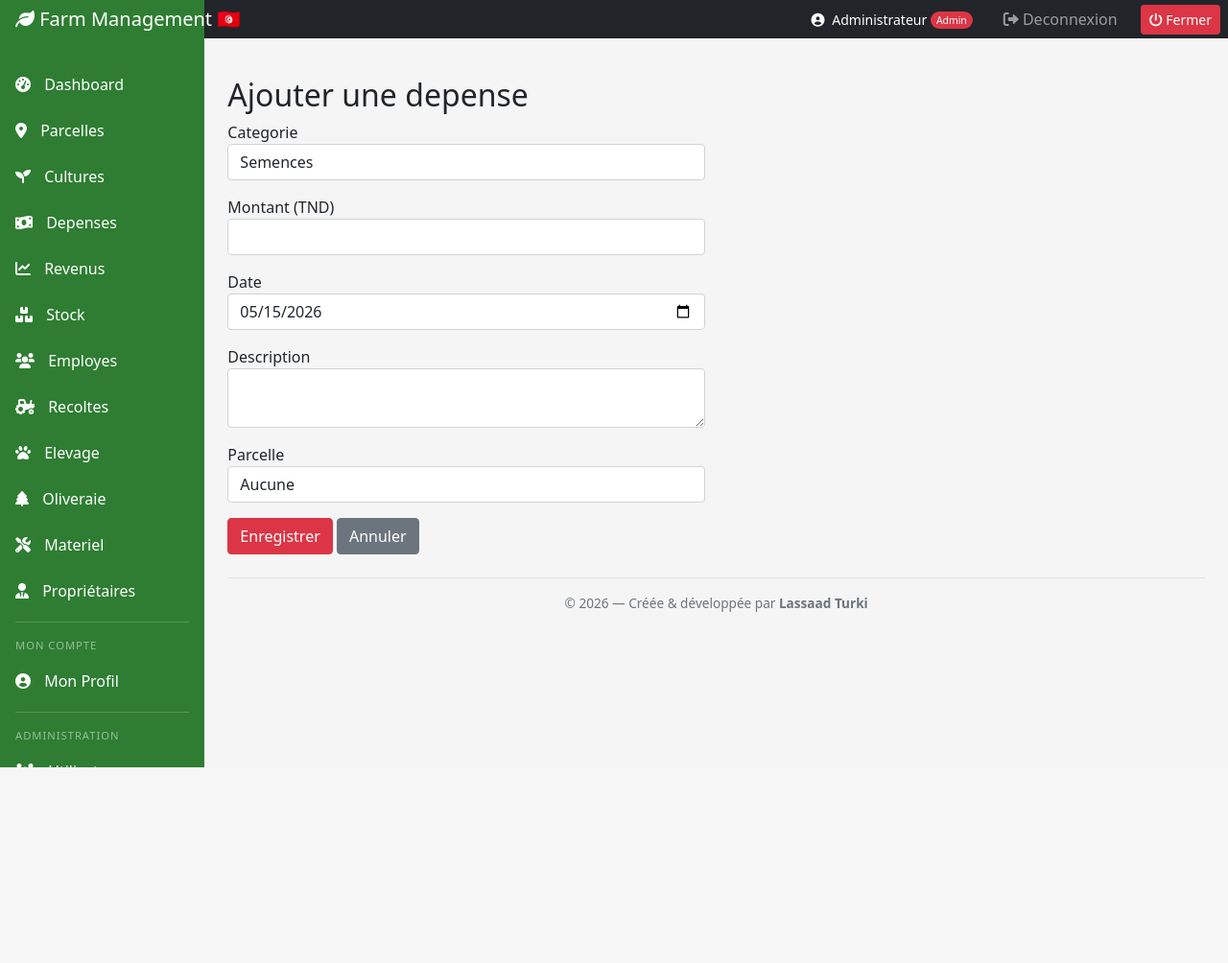
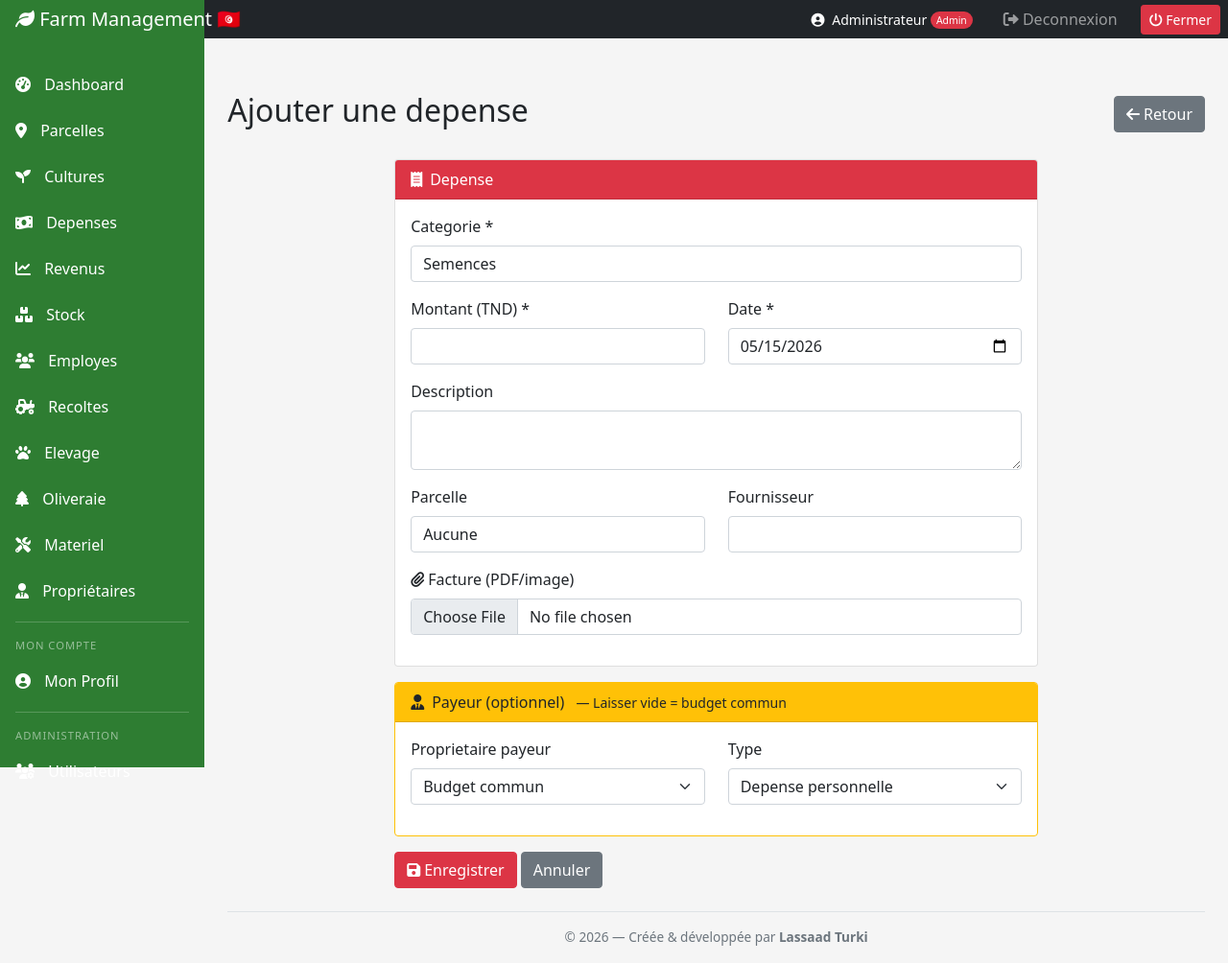
Before and after one commit to assaadturki/elhenchir, a Flask app: page /expenses/create in a window 1280 px wide. Shown: the whole page at 96% size. Before the commit the page ends 800 px from the top, so only its background shows below. Run offline with Flask 3, Linux system fonts and the light colour scheme; a user stored in the database is signed in.

Commit message:
Add files via upload

```diff
--- a/templates/expenses/create.html
+++ b/templates/expenses/create.html
@@ -1,22 +1,87 @@
 {% extends "base.html" %}
 {% block content %}
-<h2>Ajouter une depense</h2>
+<div class="d-flex justify-content-between align-items-center pt-3 pb-2 mb-3">
+    <h2>Ajouter une depense</h2>
+    <a href="{{ url_for('expenses') }}" class="btn btn-secondary"><i class="fas fa-arrow-left"></i> Retour</a>
+</div>
+
 <div class="row">
-    <div class="col-md-6">
-        <form method="POST">
-            <div class="mb-3"><label>Categorie</label>
-                <select name="categorie" class="form-control" required>
-                    {% for cat in categories %}<option value="{{ cat }}">{{ cat }}</option>{% endfor %}
-                </select>
+    <div class="col-md-8 mx-auto">
+        <form method="POST" enctype="multipart/form-data">
+
+        <div class="card mb-3">
+            <div class="card-header bg-danger text-white"><i class="fas fa-receipt me-2"></i>Depense</div>
+            <div class="card-body">
+                <div class="mb-3">
+                    <label class="form-label">Categorie *</label>
+                    <select name="categorie" class="form-control" required>
+                        {% for cat in categories %}<option value="{{ cat }}">{{ cat }}</option>{% endfor %}
+                    </select>
+                </div>
+                <div class="row">
+                    <div class="col-md-6 mb-3">
+                        <label class="form-label">Montant (TND) *</label>
+                        <input type="number" step="0.001" name="montant_tnd" class="form-control" required>
+                    </div>
+                    <div class="col-md-6 mb-3">
+                        <label class="form-label">Date *</label>
+                        <input type="date" name="date_depense" class="form-control" value="{{ now.strftime('%Y-%m-%d') }}" required>
+                    </div>
+                </div>
+                <div class="mb-3">
+                    <label class="form-label">Description</label>
+                    <textarea name="description" class="form-control"></textarea>
+                </div>
+                <div class="row">
+                    <div class="col-md-6 mb-3">
+                        <label class="form-label">Parcelle</label>
+                        <select name="parcelle_id" class="form-control">
+                            <option value="">Aucune</option>
+                            {% for plot in plots %}<option value="{{ plot.id }}">{{ plot.nom }}</option>{% endfor %}
+                        </select>
+                    </div>
+                    <div class="col-md-6 mb-3">
+                        <label class="form-label">Fournisseur</label>
+                        <input type="text" name="fournisseur" class="form-control">
+                    </div>
+                </div>
+                <div class="mb-3">
+                    <label class="form-label"><i class="fas fa-paperclip me-1"></i>Facture (PDF/image)</label>
+                    <input type="file" name="facture" class="form-control" accept=".pdf,.jpg,.png,.jpeg">
+                </div>
             </div>
-            <div class="mb-3"><label>Montant (TND)</label><input type="number" step="0.001" name="montant_tnd" class="form-control" required></div>
-            <div class="mb-3"><label>Date</label><input type="date" name="date_depense" class="form-control" value="{{ now.strftime('%Y-%m-%d') }}" required></div>
-            <div class="mb-3"><label>Description</label><textarea name="description" class="form-control"></textarea></div>
-            <div class="mb-3"><label>Parcelle</label>
-                <select name="parcelle_id" class="form-control"><option value="">Aucune</option>{% for plot in plots %}<option value="{{ plot.id }}">{{ plot.nom }}</option>{% endfor %}</select>
+        </div>
+
+        <!-- PROPRIETAIRE PAYEUR -->
+        <div class="card mb-3 border-warning">
+            <div class="card-header bg-warning text-dark">
+                <i class="fas fa-user-tie me-2"></i>Payeur (optionnel)
+                <small class="ms-2">— Laisser vide = budget commun</small>
             </div>
-            <button type="submit" class="btn btn-danger">Enregistrer</button>
-            <a href="{{ url_for('expenses') }}" class="btn btn-secondary">Annuler</a>
+            <div class="card-body">
+                <div class="row">
+                    <div class="col-md-6 mb-3">
+                        <label class="form-label">Proprietaire payeur</label>
+                        <select name="proprietaire_id" class="form-select">
+                            <option value="">Budget commun</option>
+                            {% for p in proprietaires %}
+                            <option value="{{ p.id }}">{{ p.nom }} {{ p.prenom or '' }}</option>
+                            {% endfor %}
+                        </select>
+                    </div>
+                    <div class="col-md-6 mb-3">
+                        <label class="form-label">Type</label>
+                        <select name="type_depense_prop" class="form-select">
+                            <option value="personnelle">Depense personnelle</option>
+                            <option value="part_commune">Part du budget commun</option>
+                        </select>
+                    </div>
+                </div>
+            </div>
+        </div>
+
+        <button type="submit" class="btn btn-danger"><i class="fas fa-save me-1"></i>Enregistrer</button>
+        <a href="{{ url_for('expenses') }}" class="btn btn-secondary">Annuler</a>
         </form>
     </div>
 </div>
```
